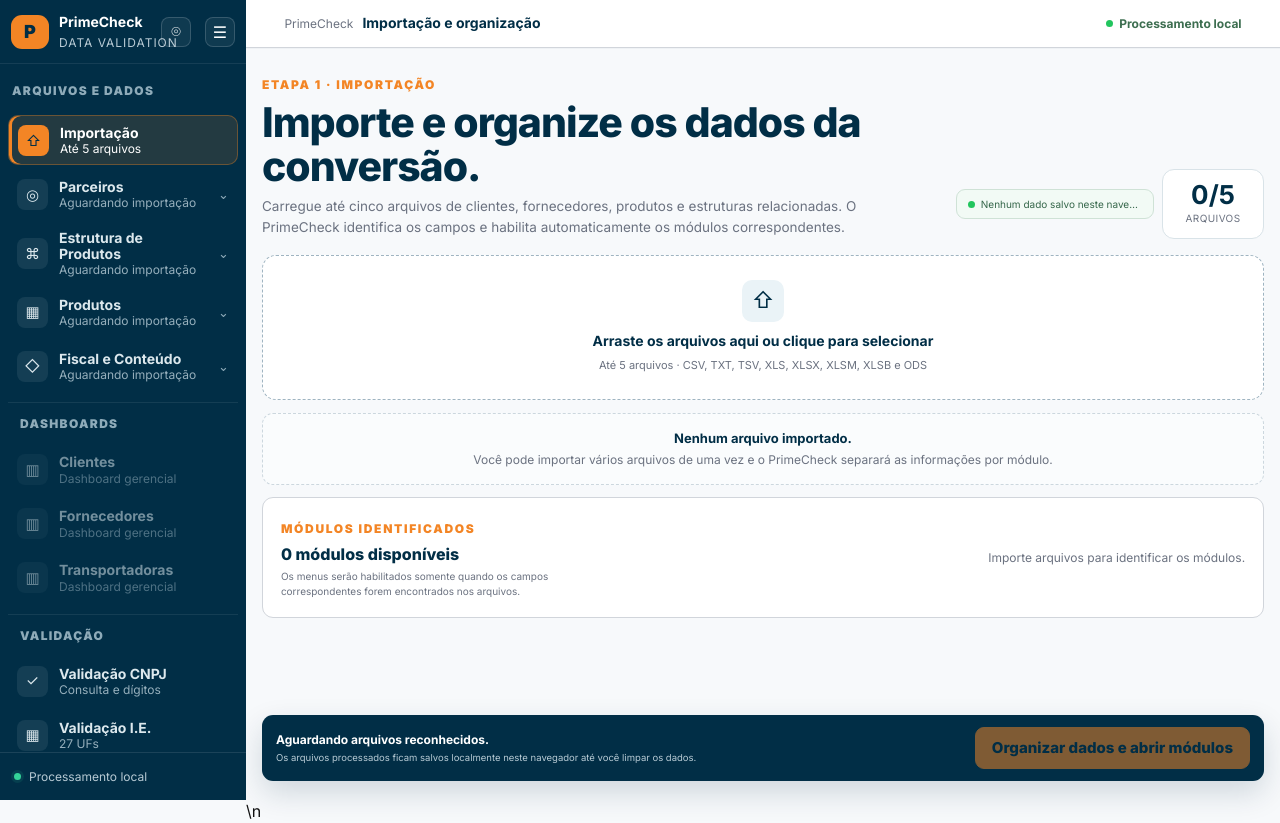
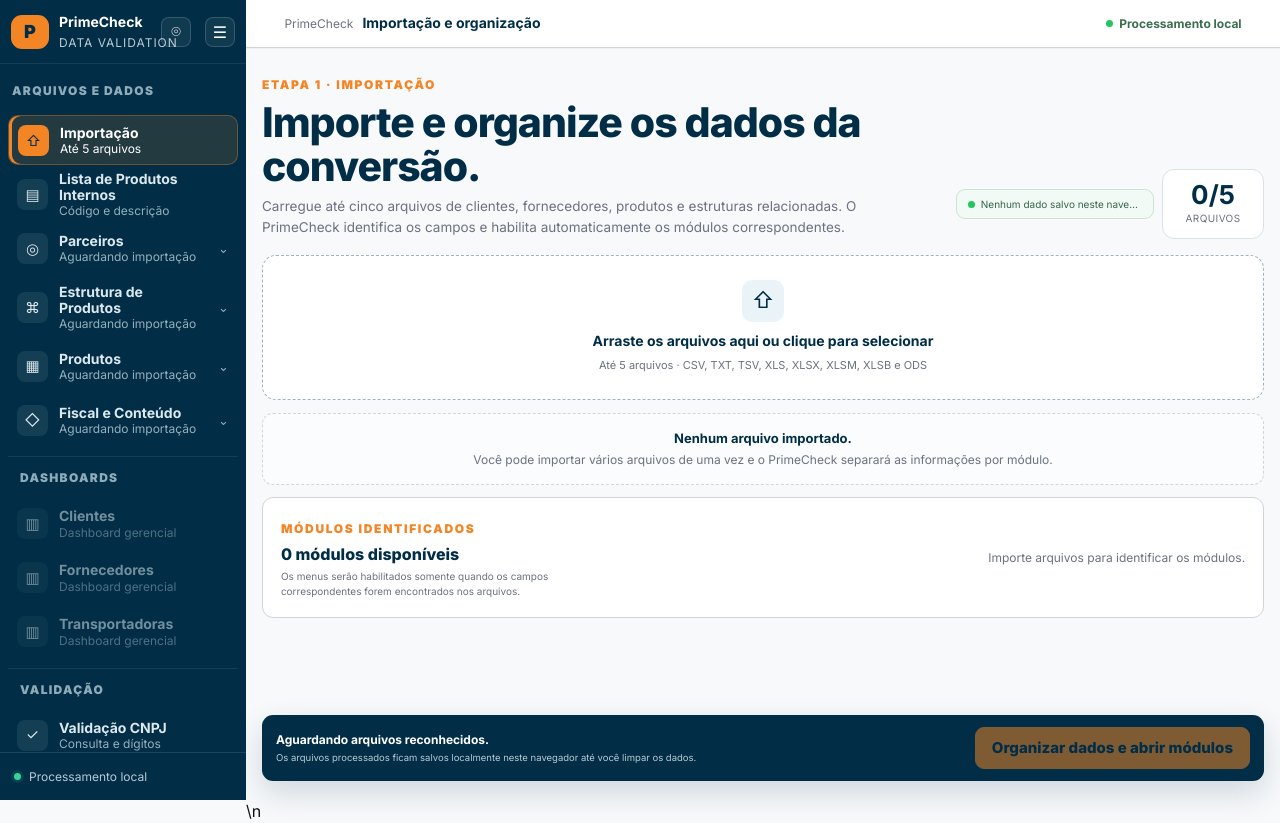
Before and after one commit to marcoantunes171989/PrimeCheck, a React (Vite) app: page / in a window 1280 px wide. Built offline with nearby package versions, Linux system fonts and the light colour scheme.

Commit message:
feat: adicionar lista de produtos internos ao menu

```diff
--- a/src/components/Sidebar.tsx
+++ b/src/components/Sidebar.tsx
@@ -102,6 +102,21 @@ export default function Sidebar({
               <span className="sidebar-item-copy">
                 <strong>Importação</strong>
                 <small>Até 5 arquivos</small>
+              </span>
+            )}
+          </button>
+
+          <button
+            type="button"
+            className={active === 'internal-products' ? 'active' : ''}
+            onClick={() => onChange('internal-products')}
+            title={collapsed ? 'Lista de Produtos Internos' : undefined}
+          >
+            <Icon>▤</Icon>
+            {!collapsed && (
+              <span className="sidebar-item-copy">
+                <strong>Lista de Produtos Internos</strong>
+                <small>Código e descrição</small>
               </span>
             )}
           </button>
```
